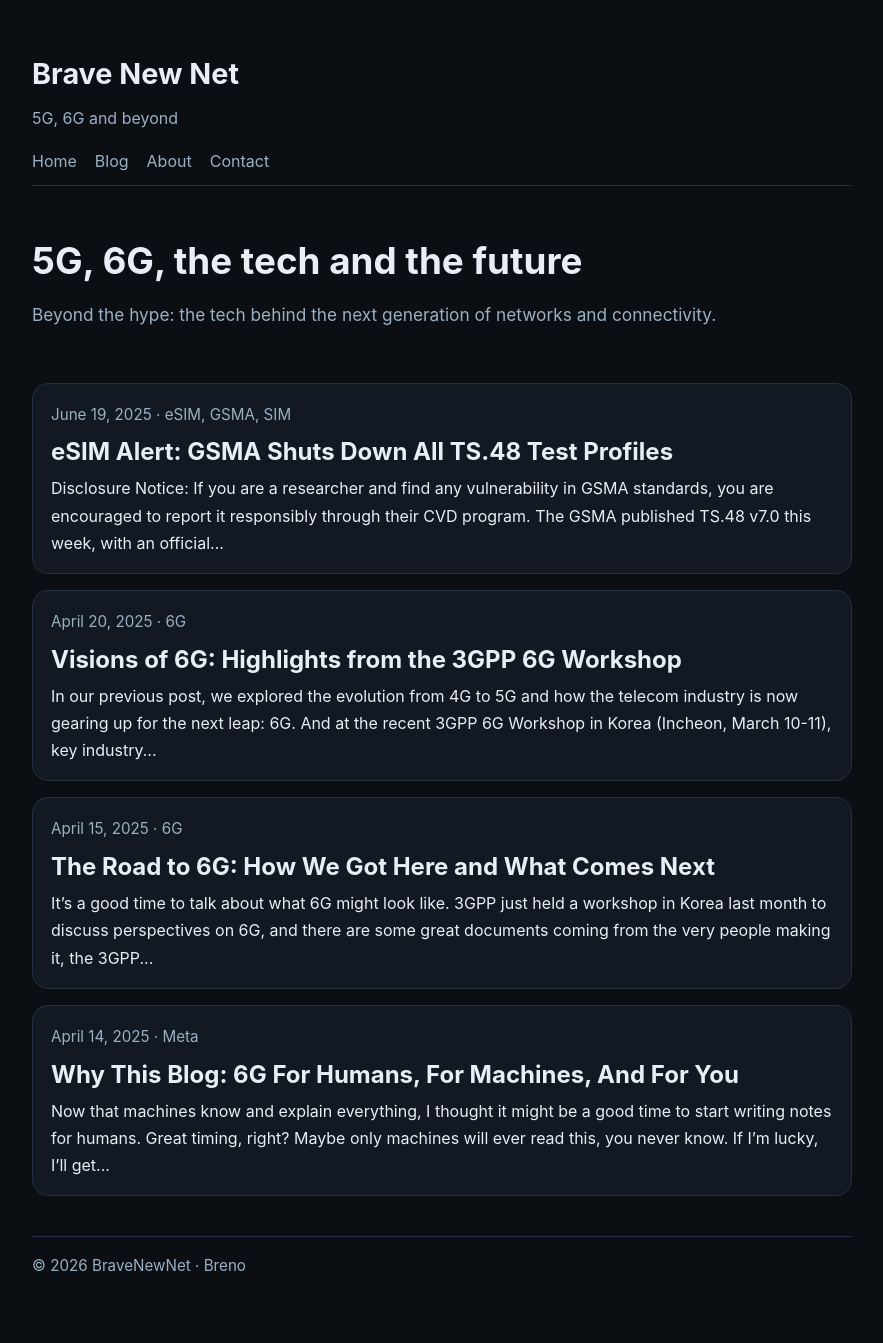
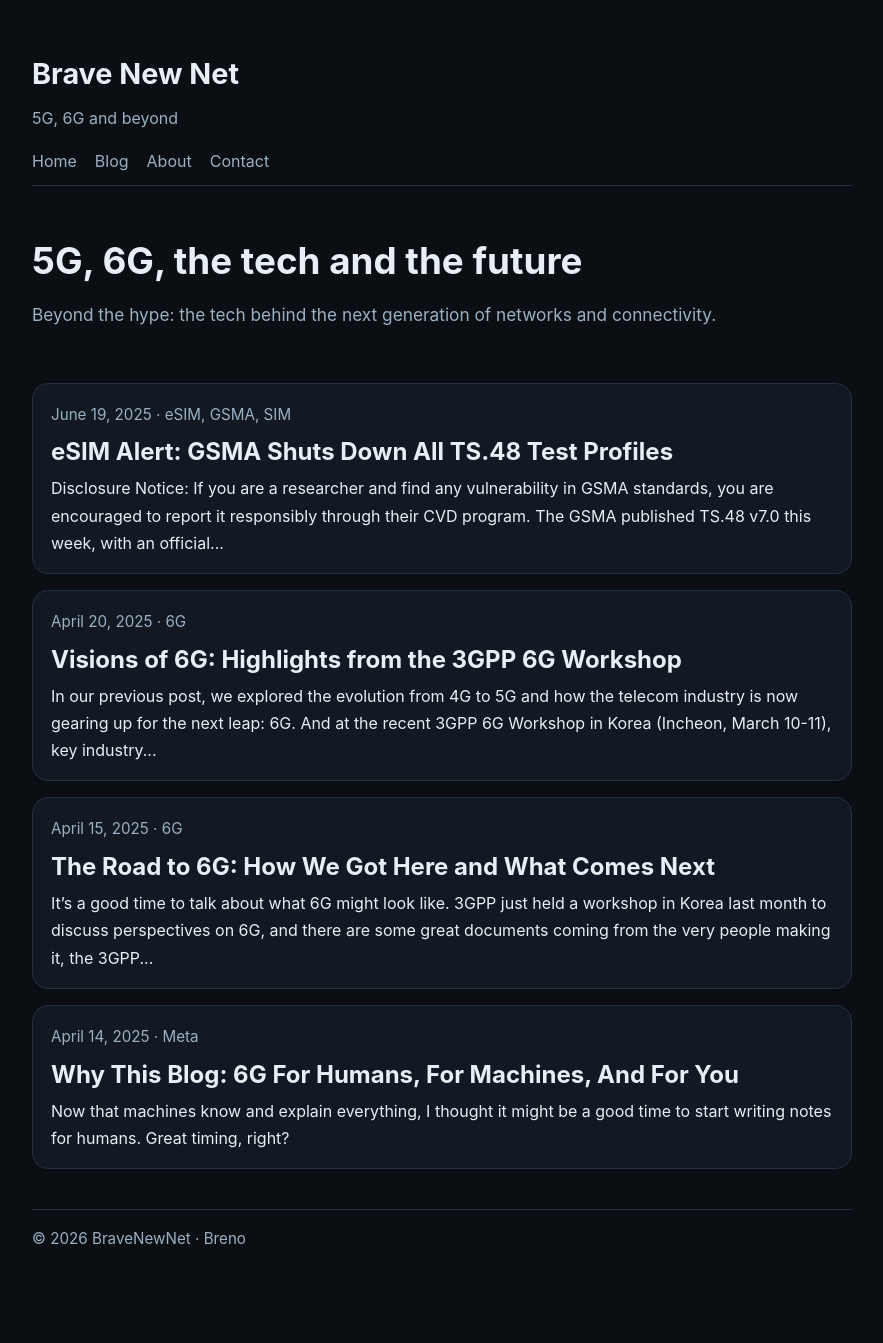
Before and after one commit to blevic/blevic.github.io, a Jekyll site: the page built from index.html, in a window 1280 px wide. Shown: the whole page, without its empty margins (198-1081 px from the left). Built offline with Jekyll 4.4.1, drawn with Linux system fonts in a browser that asks for light colours; after the commit the page ends 1316 px from its top, so only the background shows below that.

Commit message:
Update summary of first post

```diff
--- a/_posts/2025-04-14-why-this-blog-6g-for-humans-for-machines-and-for-you.md
+++ b/_posts/2025-04-14-why-this-blog-6g-for-humans-for-machines-and-for-you.md
@@ -5,7 +5,7 @@ date: 2025-04-14
 categories: [Meta]
 permalink: /why-this-blog-6g-for-humans-for-machines-and-for-you/
 summary: >-
-  Now that machines know and explain everything, I thought it might be a good time to start writing notes for humans. Great timing, right? Maybe only machines will ever read this, you never know. If I’m lucky, I’ll get...
+  Now that machines know and explain everything, I thought it might be a good time to start writing notes for humans. Great timing, right?
 ---
 Now that machines know and explain everything, I thought it might be a good time to start writing notes for *humans*. Great timing, right?
 
```
